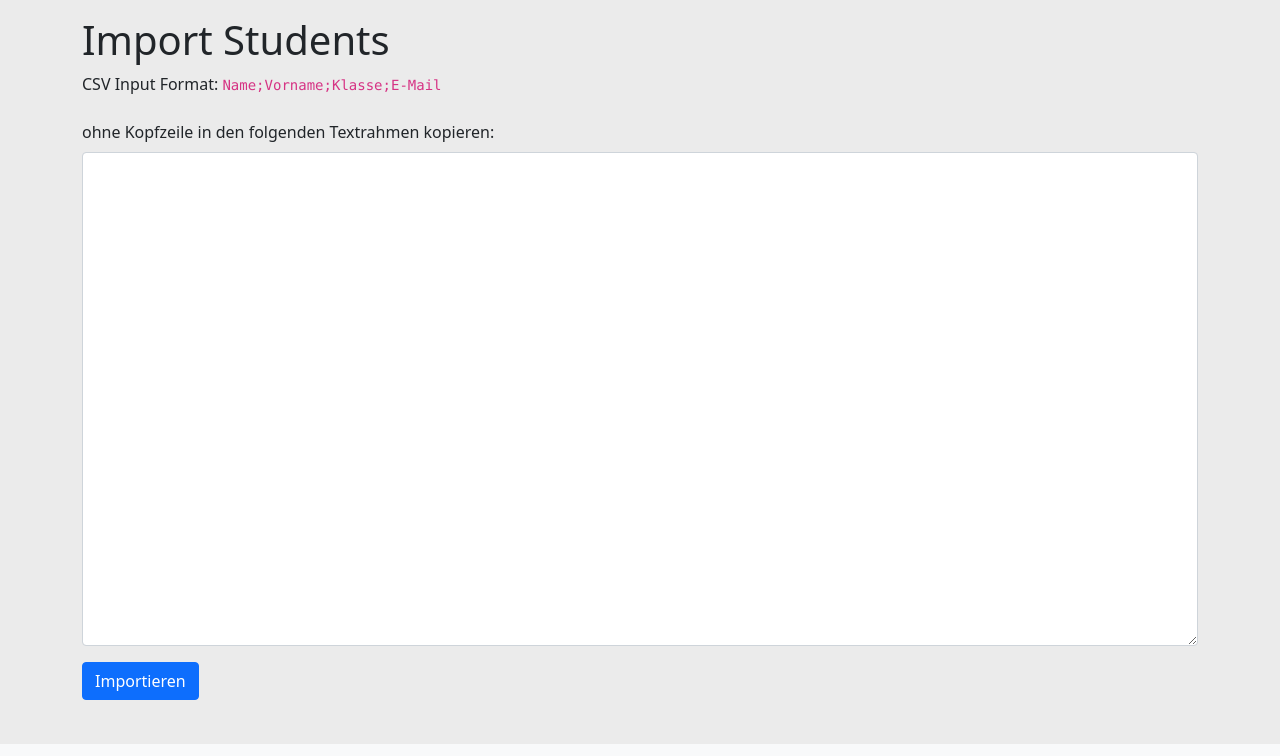
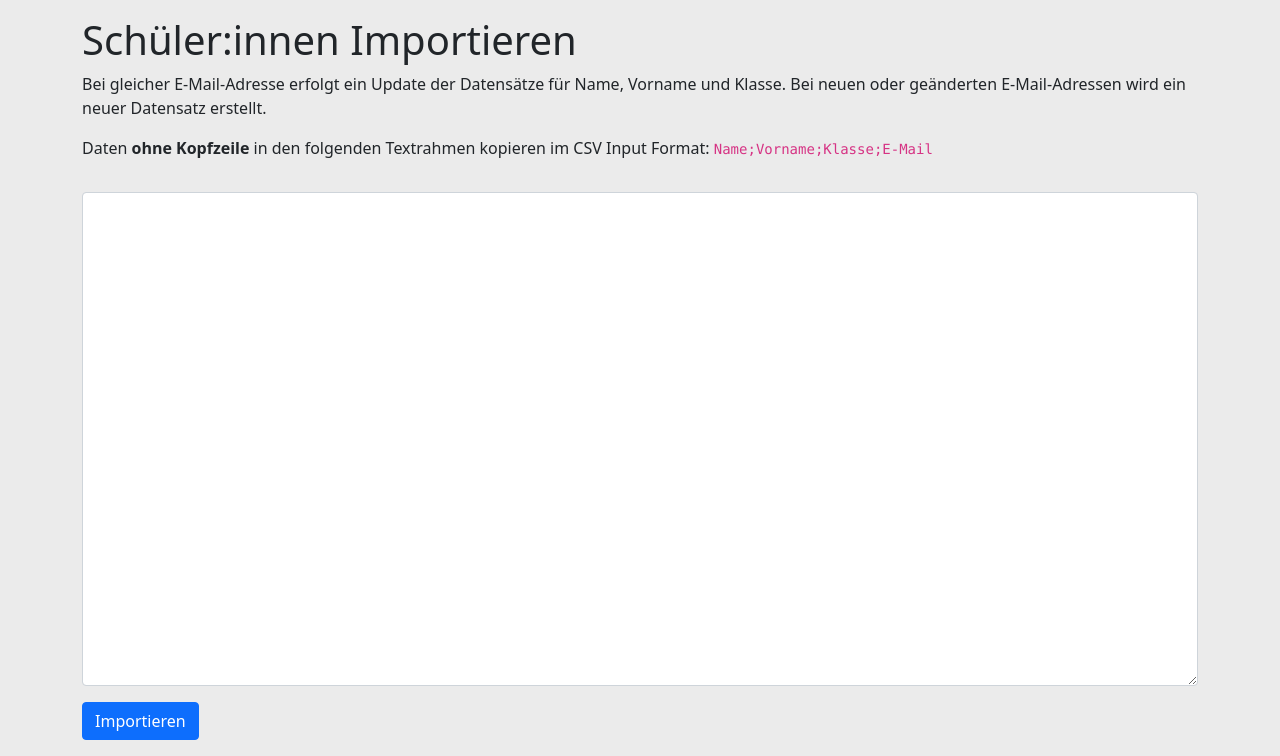
Before and after one commit to pyphil/WLANCodesWebApp, a Django app: page /student_import/ in a window 1280 px wide. Shown: the part 56-812 px from the top of the page. Run offline with Django 4.2, Linux system fonts and the light colour scheme; the visitor is signed in with stand-in values (Sample User, id 1).

Commit message:
Update students during import / format

```diff
--- a/WLANCodesWebApp/templates/new_student.html
+++ b/WLANCodesWebApp/templates/new_student.html
@@ -1,7 +1,7 @@
 {% extends 'base.html' %}
 {% block content %}
 
-<h1>New Student:</h1>
+<h2>Schüler:innen-Datensatz</h2>
 <form method="post" >
     {% csrf_token %}
     <br>
--- a/WLANCodesWebApp/templates/student_import.html
+++ b/WLANCodesWebApp/templates/student_import.html
@@ -1,12 +1,13 @@
 {% extends 'base.html' %}
 {% block content %}
 
-<h1>Import Students</h1>
+<h1>Schüler:innen Importieren</h1>
+<p>Bei gleicher E-Mail-Adresse erfolgt ein Update der Datensätze für Name, Vorname und Klasse. Bei neuen oder geänderten E-Mail-Adressen wird ein neuer Datensatz erstellt.</p>
 <form method="post">
     {% csrf_token %}
     <div class="mb-3">
-        <label for="input" class="form-label">CSV Input Format: <code>Name;Vorname;Klasse;E-Mail</code><br>
-            <br>ohne Kopfzeile in den folgenden Textrahmen kopieren:</label>
+        <label for="input" class="form-label">Daten <b>ohne Kopfzeile</b> in den folgenden Textrahmen kopieren im CSV Input Format: <code>Name;Vorname;Klasse;E-Mail</code><br>
+            <br></label>
         <textarea class="form-control" name="input" id="input" rows="20"></textarea>
     </div>
     <button type="submit" class="btn btn-primary">Importieren</button>
--- a/WLANCodesWebApp/views.py
+++ b/WLANCodesWebApp/views.py
@@ -278,4 +278,11 @@ def student_import(request):
                         group=item[2].strip(),
                         email=item[3].strip(),
                     )
+                else:
+                    student = Student.objects.filter(email=item[3].strip()).first()
+                    student.name = item[0].strip()
+                    student.firstname = item[1].strip()
+                    student.group = item[2].strip()
+                    student.save()
+
         return redirect('students')
```
